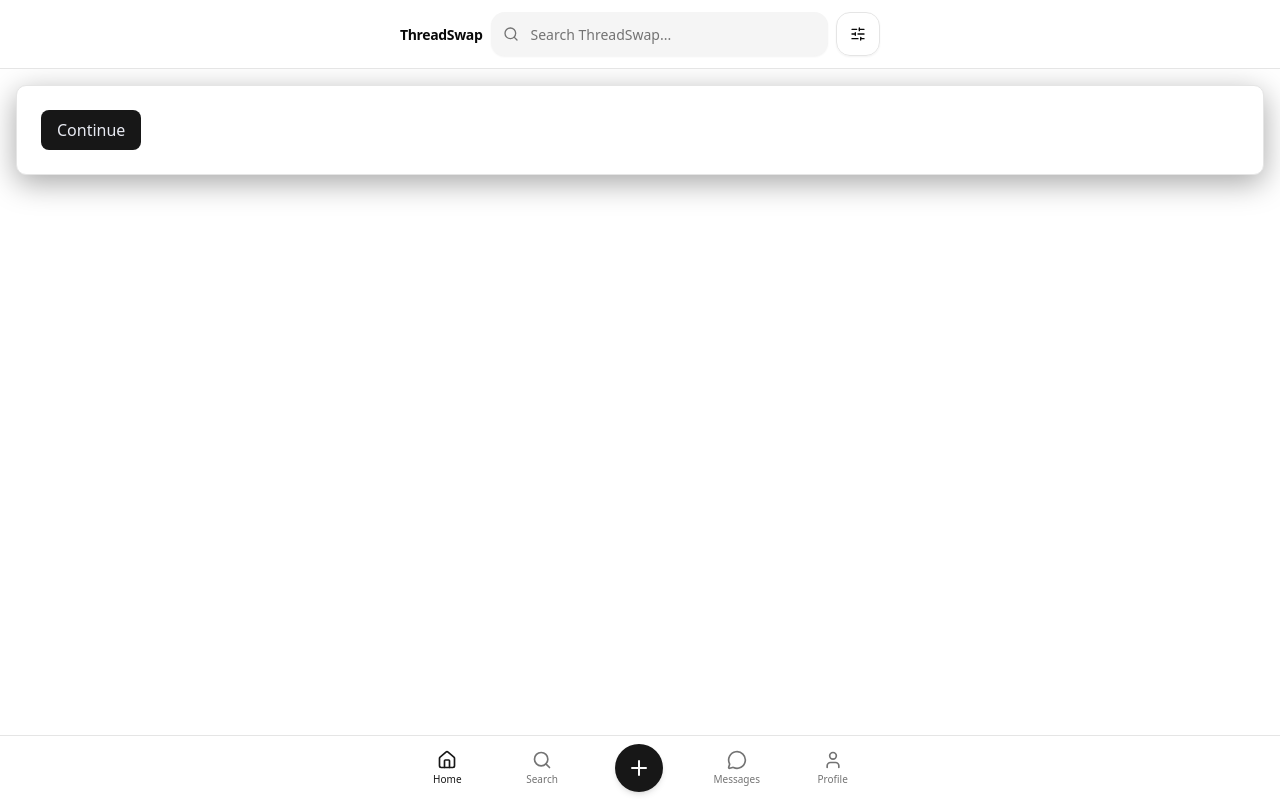
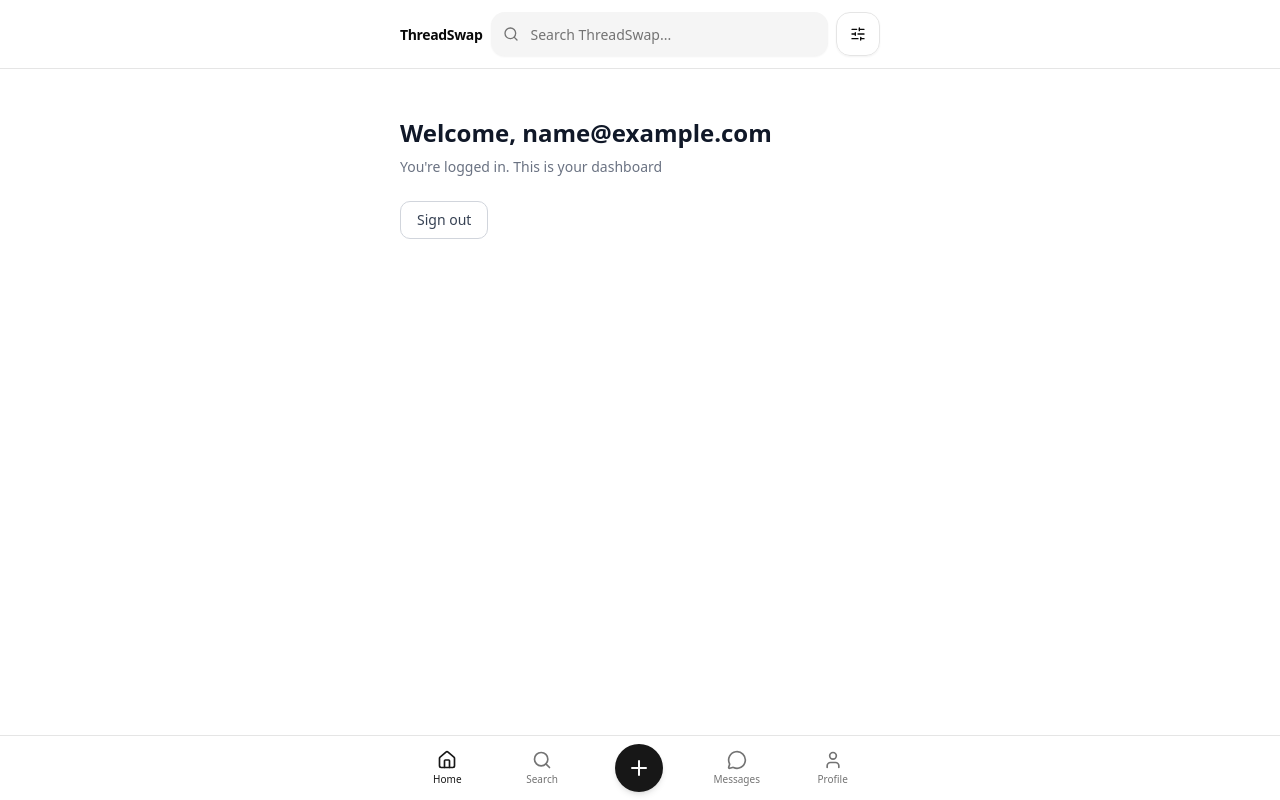
Before and after one commit to isaacoduh/threadswap-fe, a Next.js app: page / in a window 1280 px wide. Built offline with nearby package versions, Linux system fonts and the light colour scheme; no server answers; sample sign-in values are in the browser's storage.

Commit message:
auth: implement protected routes

```diff
--- a/src/app/(app)/layout.tsx
+++ b/src/app/(app)/layout.tsx
@@ -3,13 +3,16 @@
 import type { ReactNode } from "react";
 import { Header } from "@/components/layout/Header";
 import { BottomNav } from "@/components/bottom-nav";
+import { ProtectedRoute } from "@/features/auth/components/ProtectedRoute";
 
 export default function AppLayout({ children }: { children: ReactNode }) {
   return (
-    <div className="min-h-screen pb-20">
-      <Header variant="search" />
-      <main>{children}</main>
-      <BottomNav />
-    </div>
+    <ProtectedRoute>
+      <div className="min-h-screen pb-20">
+        <Header variant="search" />
+        <main>{children}</main>
+        <BottomNav />
+      </div>
+    </ProtectedRoute>
   );
 }
--- a/src/app/(app)/page.tsx
+++ b/src/app/(app)/page.tsx
@@ -1,11 +1,23 @@
+'use client'
+
+import { useAuth } from "@/features/auth/hooks/useAuth";
+
 export default function Home() {
+  const {user, logout} = useAuth()
   return (
-    <div className="px-4 py-4">
-      <div className="bg-card text-fg border border-border rounded-lg shadow-card p-6">
-        <button className="bg-primary  rounded-md px-4 py-2 text-shadow-white">
-          Continue
-        </button>
-      </div>
+    <div className="px-4 py-12 max-w-lg mx-auto">
+      <h1 className="text-2xl font-bold text-gray-900">
+        Welcome, {user?.email}
+      </h1>
+      <p className="mt-2 text-sm text-gray-500">
+        You&apos;re logged in. This is your dashboard
+      </p>
+      <button
+        onClick={logout}
+        className="mt-6 rounded-lg border border-gray-300 px-4 py-2 text-sm font-medium text-gray-700 hover:bg-gray-50 transition-colors"
+      >
+        Sign out
+      </button>
     </div>
   );
 }
--- /dev/null
+++ b/src/features/auth/components/ProtectedRoute.tsx
@@ -0,0 +1,28 @@
+'use client'
+
+import { useEffect } from "react"
+import { useRouter } from "next/navigation"
+import { useAuth } from "../hooks/useAuth"
+
+
+export function ProtectedRoute({children}: {children: React.ReactNode}) {
+    const {isAuthenticated, isLoading} = useAuth()
+    const router = useRouter()
+
+
+    useEffect(() => {
+        if(!isLoading && !isAuthenticated){
+            router.push('/login')
+        }
+    }, [isAuthenticated, isLoading, router]);
+
+    if(isLoading) {
+        return (
+            <div className="min-h-screen flex items-center justify-center">
+                <p className="text-sm text-gray-400">Loading...</p>
+            </div>
+        );
+    }
+    if(!isAuthenticated) return null
+    return <>{children}</>
+}
```
